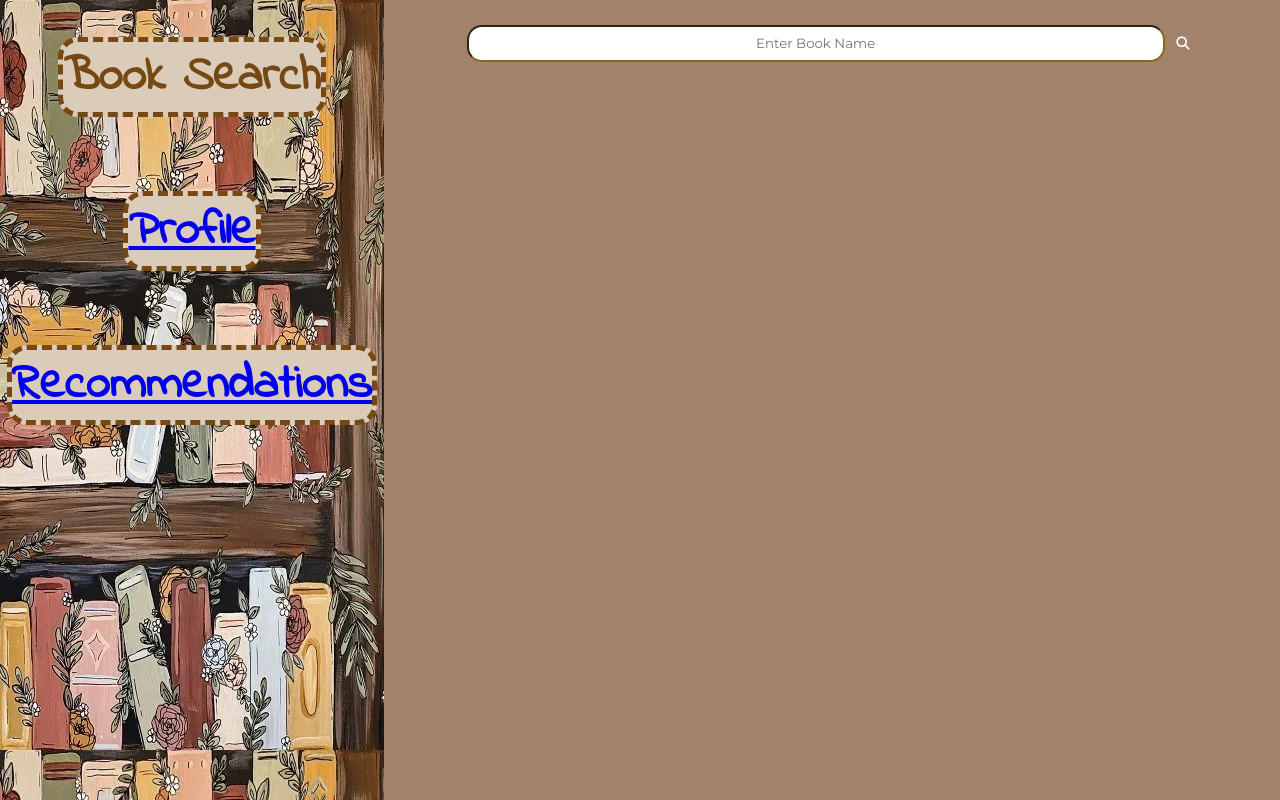
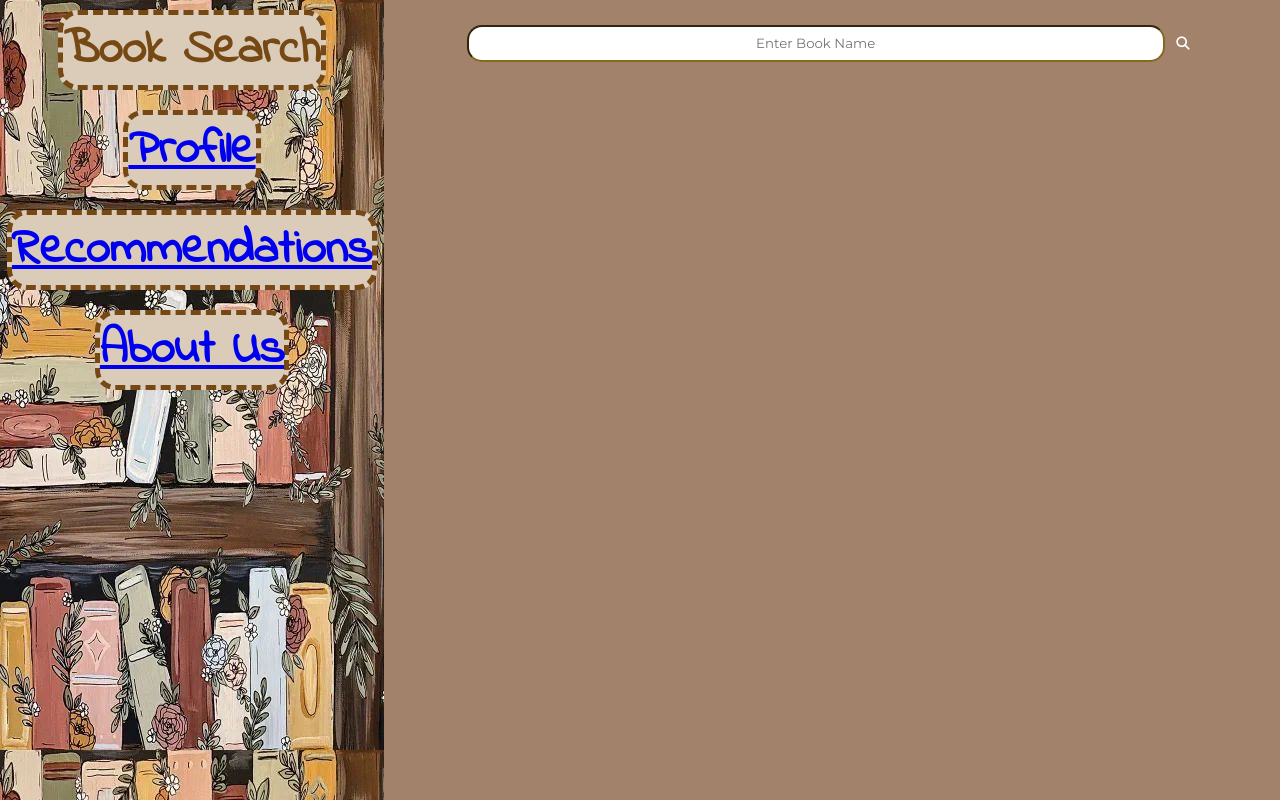
Before and after one commit to Justinw21/dabooks, a SvelteKit app in the folder books/: page / in a window 1280 px wide. Built offline with nearby package versions, Linux system fonts and the light colour scheme.

Commit message:
fixed preview so it won't go offscreen

```diff
--- a/books/src/routes/+page.svelte
+++ b/books/src/routes/+page.svelte
@@ -50,7 +50,8 @@
 		<div class = "header-container">
 			<h1>Book Search</h1>
 			<h2> <a href = "/profile"> Profile </a> </h2>
-			<h2> <a href = "/recommendation"> Recommendations </a></h2>
+			<h2> <a href = "/recommendation"> Recommendations </a> </h2>
+			<h2> <a href = "/about"> About Us </a> </h2>
 		</div>
 	</div>
 	<div class="right">
--- a/books/src/styles/mainpage.css
+++ b/books/src/styles/mainpage.css
@@ -11,13 +11,13 @@
     	align-items: center;
 	}
 
-	h1, h2 {
+	h1, h2, h3 {
 		font-family: 'Indie Flower', cursive;
 		font-size: xxx-large;
 		color: rgb(117, 72, 20);
 		background-color: rgb(219, 204, 186);
 		border-radius: 20px;
-		margin: 10%;
+		margin: 10px;
 		border-style: dashed;
 		border-width: 5px;
 	}
@@ -26,7 +26,7 @@
 		display: flex;
 		flex-direction: column;
 		align-items: center;
-		width: 30%; /* Adjust the width as needed */
+		width: 30%;
 		background-image: url('/books.jpg');
 	}
 
@@ -61,6 +61,7 @@
 	}
 
 	.book-item {
+		position: relative;
 		background-color: rgb(252, 247, 241);
 		border-radius: 20px;
 		padding: 5%;
@@ -69,8 +70,9 @@
 	}
 
 	#tooltip {
-		position: relative;
-		display: block;
+		display: flex;
+		flex-direction: column;
+		align-items: center;
 	}
 
 	#tooltip #tooltiptext {
@@ -93,8 +95,9 @@
 
 		position: absolute;
 		z-index: 1;
-		top: 5px;
-		left: 102%;
+		top: 0;
+		left: 50%;
+		transform: translateX(-50%)
 	}
 
 	#tooltip:hover #tooltiptext {
```
Also changed, not shown: books/src/routes/about/+page.svelte (added).
